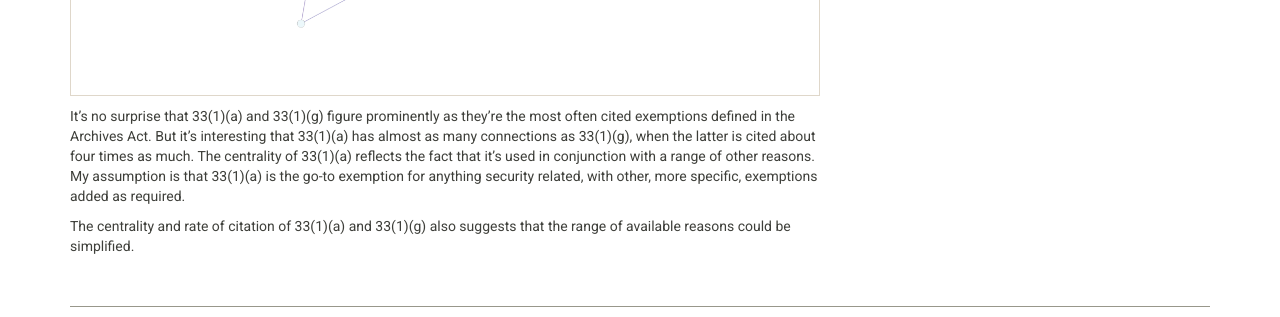
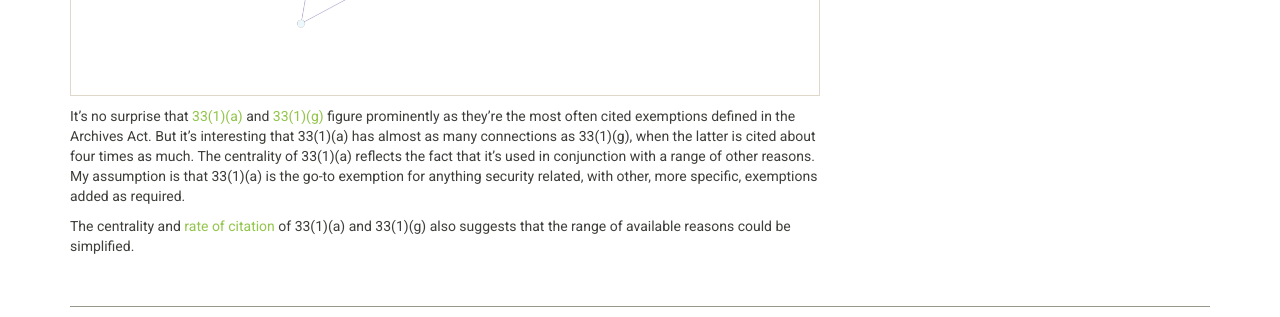
Before and after one commit to wragge/research-notebook, a Jekyll site: the page built from _notes/closed-access/relationships-between-reasons.md, in a window 1280 px wide and 900 px high, scrolled down 1540 px. Shown: the part 533-850 px from the top of the window. Built offline with Jekyll 4.4.1, drawn with Linux system fonts in a browser that asks for light colours; nearby versions of some CDN libraries; some of the changed lines change nothing that is shown; some of the changed text lies outside the part shown.

Commit message:
Added links

```diff
--- a/_notes/closed-access/relationships-between-reasons.md
+++ b/_notes/closed-access/relationships-between-reasons.md
@@ -6,7 +6,7 @@ category: Closed Access
 date: 2016-06-19
 ---
 
-In many cases there'll be multiple reasons cited for closing a file. I thought I might try a simple network visualisation using Gephi to get a sense of which reasons occurred together.
+In many cases there'll be multiple [reasons](http://closedaccess.herokuapp.com/reasons/) cited for closing a file. I thought I might try a simple network visualisation using [Gephi](https://gephi.org/) to get a sense of which reasons occurred together.
 
 To do this I needed to create two CSV files listing:
 
@@ -82,6 +82,6 @@ I'm a bit of a Gephi newbie, so I basically just followed [Martin Grandjean's tu
 
 [![Network visualisation]({{ site.baseurl }}/images/reasons_graph_labelled.png){: .img-responsive .img-example}]({{ site.baseurl }}/images/reasons_graph_labelled.png)
 
-It's no surprise that 33(1)(a) and 33(1)(g) figure prominently as they're the most often cited exemptions defined in the Archives Act. But it's interesting that 33(1)(a) has almost as many connections as 33(1)(g), when the latter is cited about four times as much. The centrality of 33(1)(a) reflects the fact that it's used in conjunction with a range of other reasons. My assumption is that 33(1)(a) is the go-to exemption for anything security related, with other, more specific, exemptions added as required.
+It's no surprise that [33(1)(a)](http://closedaccess.herokuapp.com/reasons/33%281%29%28a%29/) and [33(1)(g)](http://closedaccess.herokuapp.com/reasons/33%281%29%28g%29/) figure prominently as they're the most often cited exemptions defined in the Archives Act. But it's interesting that 33(1)(a) has almost as many connections as 33(1)(g), when the latter is cited about four times as much. The centrality of 33(1)(a) reflects the fact that it's used in conjunction with a range of other reasons. My assumption is that 33(1)(a) is the go-to exemption for anything security related, with other, more specific, exemptions added as required.
 
-The centrality and rate of citation of 33(1)(a) and 33(1)(g) also suggests that the range of available reasons could be simplified.
+The centrality and [rate of citation](http://closedaccess.herokuapp.com/reasons/) of 33(1)(a) and 33(1)(g) also suggests that the range of available reasons could be simplified.
```
